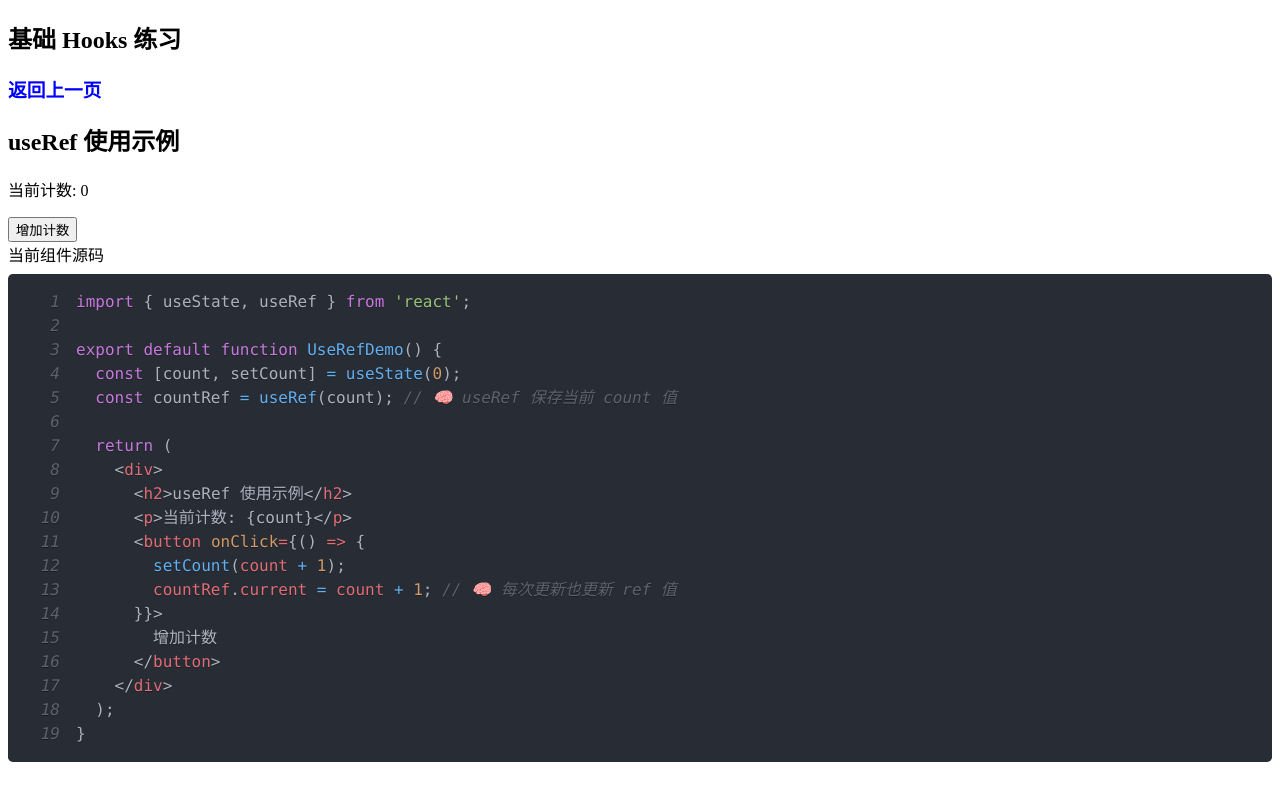
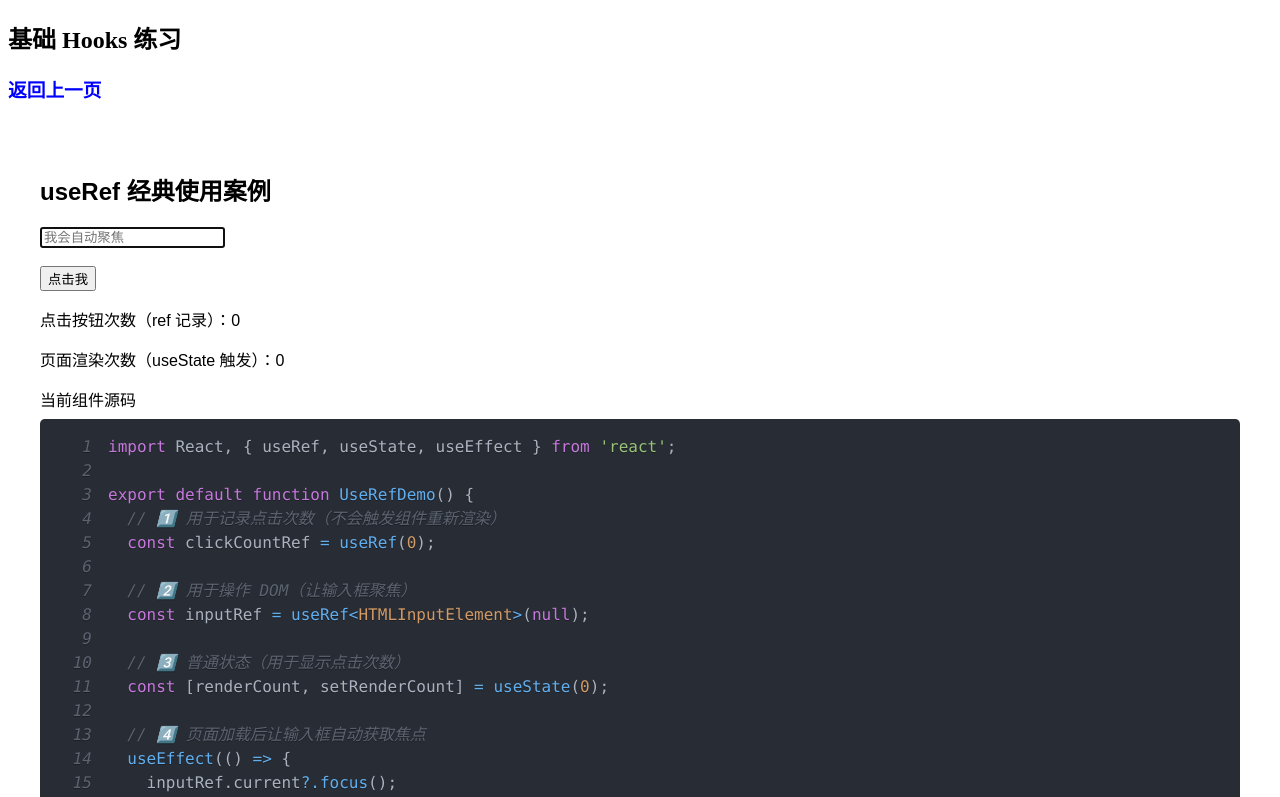
Before and after one commit to mingqiangChe/viteReact, a React (Vite) app: page /basics/useRef in a window 1280 px wide. Shown: the top 797 px of the page. Built offline with nearby package versions, Linux system fonts and the light colour scheme.

Commit message:
feat：useRef添加

```diff
--- a/src/pages/basics/UseRefDemo.tsx
+++ b/src/pages/basics/UseRefDemo.tsx
@@ -1,39 +1,80 @@
-import { useState } from 'react';
+import React, { useRef, useState, useEffect } from 'react';
 import CodeBlock from '@/components/CodeBlock';
 
-const code = `import { useState, useRef } from 'react';
+const code = `import React, { useRef, useState, useEffect } from 'react';
 
 export default function UseRefDemo() {
-  const [count, setCount] = useState(0);
-  const countRef = useRef(count); // 🧠 useRef 保存当前 count 值
+  // 1️⃣ 用于记录点击次数（不会触发组件重新渲染）
+  const clickCountRef = useRef(0);
+
+  // 2️⃣ 用于操作 DOM（让输入框聚焦）
+  const inputRef = useRef<HTMLInputElement>(null);
+
+  // 3️⃣ 普通状态（用于显示点击次数）
+  const [renderCount, setRenderCount] = useState(0);
+
+  // 4️⃣ 页面加载后让输入框自动获取焦点
+  useEffect(() => {
+    inputRef.current?.focus();
+  }, []);
+
+  const handleClick = () => {
+    clickCountRef.current += 1; // ⭐记录次数，但不会触发组件更新 属于属性页面不会监听所以不会触发
+    setRenderCount((c) => c + 1); // 强制触发一次渲染（为了看效果）
+  };
 
   return (
-    <div>
-      <h2>useRef 使用示例</h2>
-      <p>当前计数: {count}</p>
-      <button onClick={() => {
-        setCount(count + 1);
-        countRef.current = count + 1; // 🧠 每次更新也更新 ref 值
-      }}>
-        增加计数
-      </button>
+    <div style={{ padding: '2rem', fontFamily: 'sans-serif' }}>
+      <h2>useRef 经典使用案例</h2>
+
+      {/* 输入框：页面加载后自动聚焦 */}
+      <input ref={inputRef} placeholder="我会自动聚焦" />
+
+      <br /><br />
+
+      <button onClick={handleClick}>点击我</button>
+
+      <p>点击按钮次数（ref 记录）：{clickCountRef.current}</p>
+      <p>页面渲染次数（useState 触发）：{renderCount}</p>
     </div>
   );
-}`;
+}
+`;
 
 export default function UseRefDemo() {
-  const [count, setCount] = useState(0);
+  // 1️⃣ 用于记录点击次数（不会触发组件重新渲染）
+  const clickCountRef = useRef(0);
+
+  // 2️⃣ 用于操作 DOM（让输入框聚焦）
+  const inputRef = useRef<HTMLInputElement>(null);
+
+  // 3️⃣ 普通状态（用于显示点击次数）
+  const [renderCount, setRenderCount] = useState(0);
+
+  // 4️⃣ 页面加载后让输入框自动获取焦点
+  useEffect(() => {
+    inputRef.current?.focus();
+  }, []);
+
+  const handleClick = () => {
+    clickCountRef.current += 1; // 记录次数，但不会触发组件更新
+    setRenderCount((c) => c + 1); // 强制触发一次渲染（为了看效果）
+  };
+
   return (
-    <div>
-      <h2>useRef 使用示例</h2>
-      <p>当前计数: {count}</p>
-      <button
-        onClick={() => {
-          setCount(count + 1);
-        }}
-      >
-        增加计数
-      </button>
+    <div style={{ padding: '2rem', fontFamily: 'sans-serif' }}>
+      <h2>useRef 经典使用案例</h2>
+
+      {/* 输入框：页面加载后自动聚焦 */}
+      <input ref={inputRef} placeholder="我会自动聚焦" />
+
+      <br />
+      <br />
+
+      <button onClick={handleClick}>点击我</button>
+
+      <p>点击按钮次数（ref 记录）：{clickCountRef.current}</p>
+      <p>页面渲染次数（useState 触发）：{renderCount}</p>
       <CodeBlock title="当前组件源码" code={code} />
     </div>
   );
```
